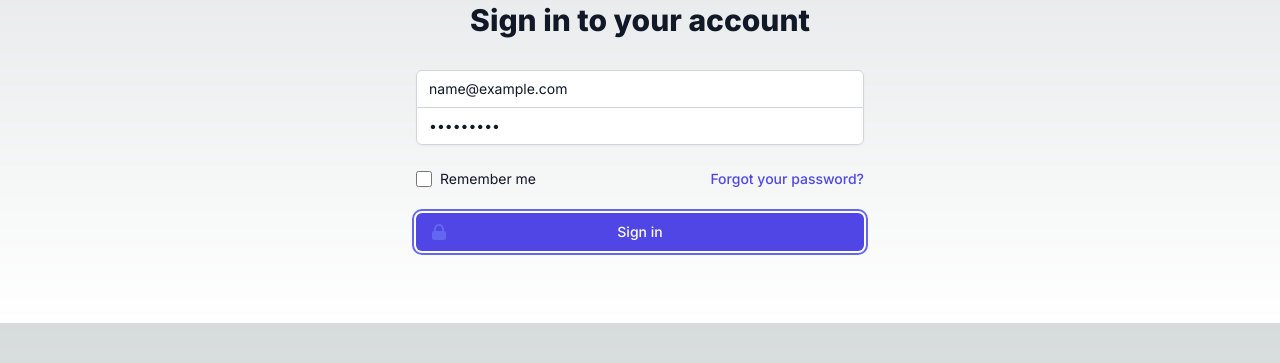
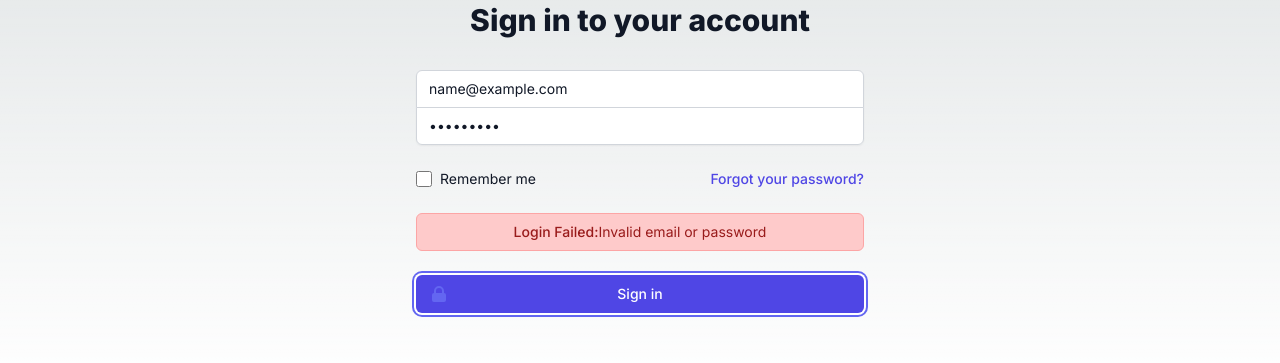
Before and after one commit to andrescaro16/Next-Shop-Admin, a Next.js app: page /login in a window 1280 px wide. Both pictures are taken after typing "name@example.com", "Sample123" into the empty fields and a click on the button "Sign in". Shown: the part 290-653 px from the top of the page. Built offline with nearby package versions, Linux system fonts and the light colour scheme; no server answers.

Commit message:
SignIn error message

```diff
--- a/src/Context/StateContext.js
+++ b/src/Context/StateContext.js
@@ -1,3 +1,4 @@
+'use client';
 import { useState, createContext, useContext } from 'react';
 import { useAuth } from '@/hooks/useAuth';
 
@@ -6,13 +7,14 @@ const StateContext = createContext();
 
 export const StateContextProvider = ({children}) => {
 
-    const { user: useAuthUser, signIn: useAuthSignIn } = useAuth();
+    const { user: useAuthUser, signIn: useAuthSignIn, error: useAuthError } = useAuth();
 
 
     return (
         <StateContext.Provider value={{
             useAuthUser,
             useAuthSignIn,
+            useAuthError,
         }}>
             {children}
         </StateContext.Provider>
--- a/src/components/LoginPage.jsx
+++ b/src/components/LoginPage.jsx
@@ -6,7 +6,7 @@ import { useStateContext } from '@/Context/StateContext';
 
 export default function LoginPage() {
 
-	const { useAuthSignIn } = useStateContext();
+	const { useAuthSignIn, useAuthError } = useStateContext();
 	const loginData = useRef(null);
 
 	const onSubmit = (e) => {
@@ -72,6 +72,15 @@ export default function LoginPage() {
 							</div>
 						</div>
 
+						{useAuthError ? (
+							<div className='flex items-center justify-center w-full py-2 px-4 bg-red-200 border border-red-300 rounded-md'>
+								<p className='text-red-800 text-sm'>
+									<span className='font-medium'>Login Failed:</span>
+									<span>Invalid email or password</span>
+								</p>
+							</div>
+						) : null}
+
 						<div>
 							<button
 								type='submit'
--- a/src/hooks/useAuth.js
+++ b/src/hooks/useAuth.js
@@ -5,6 +5,7 @@ import { endpoints } from '@/services/api';
 
 export const useAuth = () => {
 	const [user, setUser] = useState(null);
+    const [error, setError] = useState(null);
 
 	const signIn = async ({ email, password }) => {
         const options = {
@@ -17,12 +18,13 @@ export const useAuth = () => {
             const { data } = await axios.post(endpoints.auth.login, { email, password }, options);
             data ? console.log(data.access_token) : console.log('No data');
         } catch (error) {
-            console.log(error);
+            setError(error);
         }
 	};
 
 	return {
 		user,
 		signIn,
+        error,
 	};
 };
```
